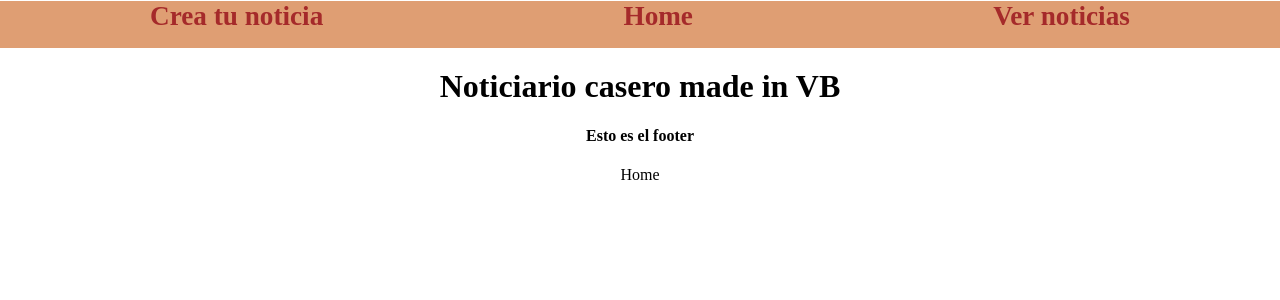
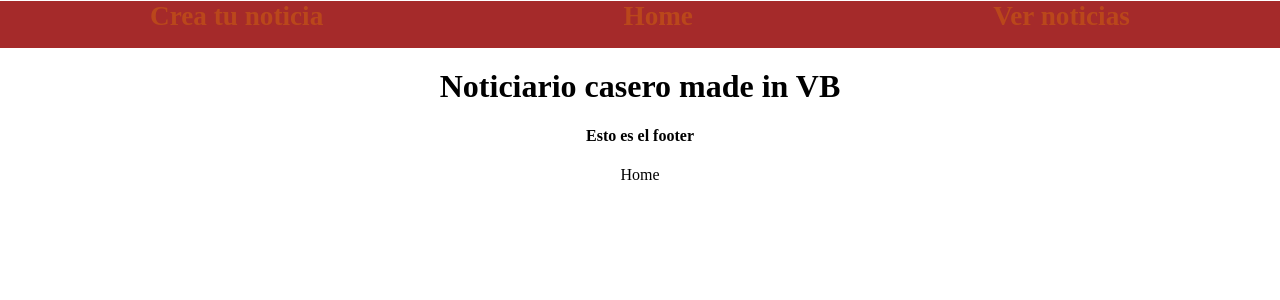
Before and after one commit to vaneebg/PROJECT-NEWS-REACT, a React (Create React App) app: page / in a window 1280 px wide. Shown: the top 300 px of the page. Built offline with nearby package versions, Linux system fonts and the light colour scheme.

Commit message:
implementado scss con variables colores header

```diff
--- /dev/null
+++ b/src/colors.scss
@@ -0,0 +1,2 @@
+$marron:brown;
+$orange:rgba(201, 91, 17, 0.589);
--- a/src/components/Header/Header.jsx
+++ b/src/components/Header/Header.jsx
@@ -1,6 +1,7 @@
 import './Header'
 import './Header.scss'
 import { Link } from 'react-router-dom'
+
 
 const Header=()=>{
   return (<>
--- a/src/components/Header/Header.scss
+++ b/src/components/Header/Header.scss
@@ -1,3 +1,4 @@
+@import '../../colors.scss';
 .nav {
     display: flex;
     position: sticky;
@@ -5,7 +6,7 @@
     flex-direction: row;
     justify-content: space-around;
     width: 100%;
-    background-color: rgba(201, 91, 17, 0.589);
+    background-color: $marron;
     padding-bottom: 1em;
 }
 
@@ -14,7 +15,7 @@
         all: unset;
         font-size: 1.5em;
         cursor: pointer;
-        color: brown;
+        color: $orange;
         font-weight: bolder;
         font-size: 1.7em;
     }
```
